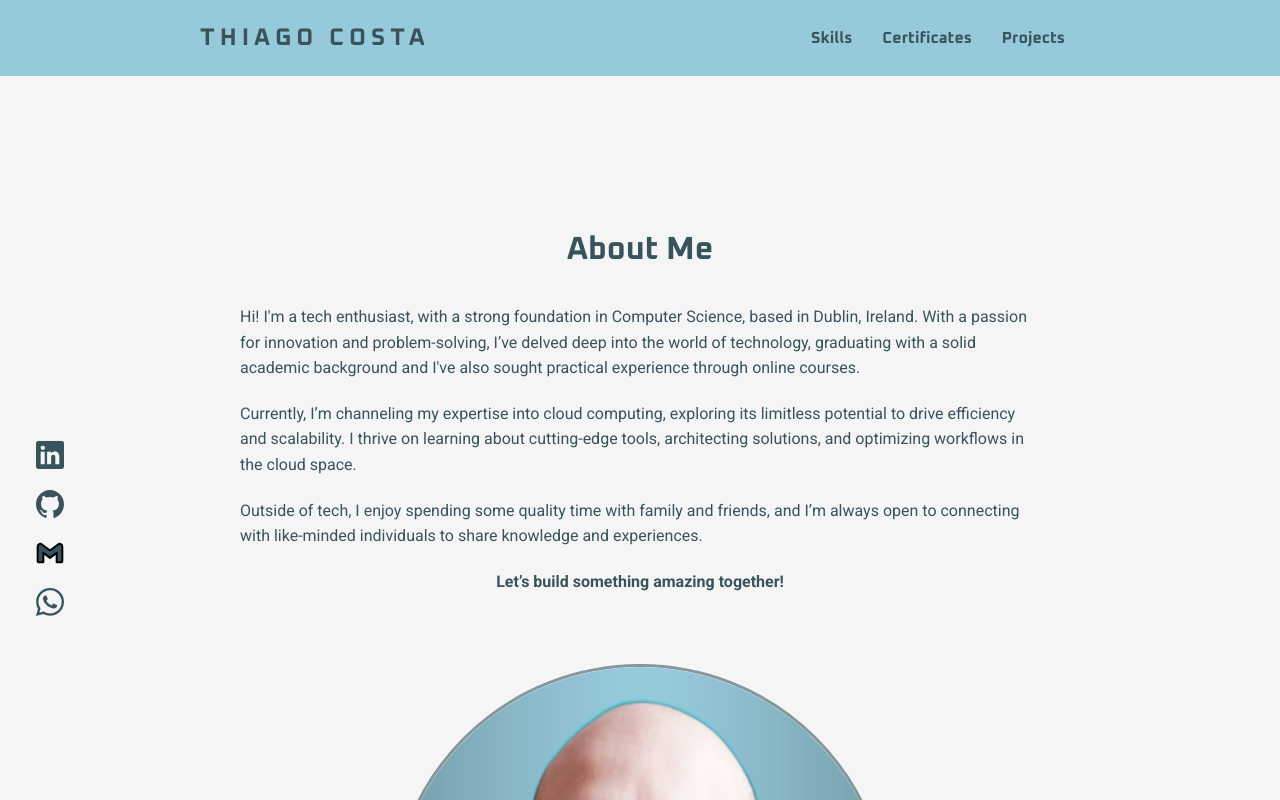
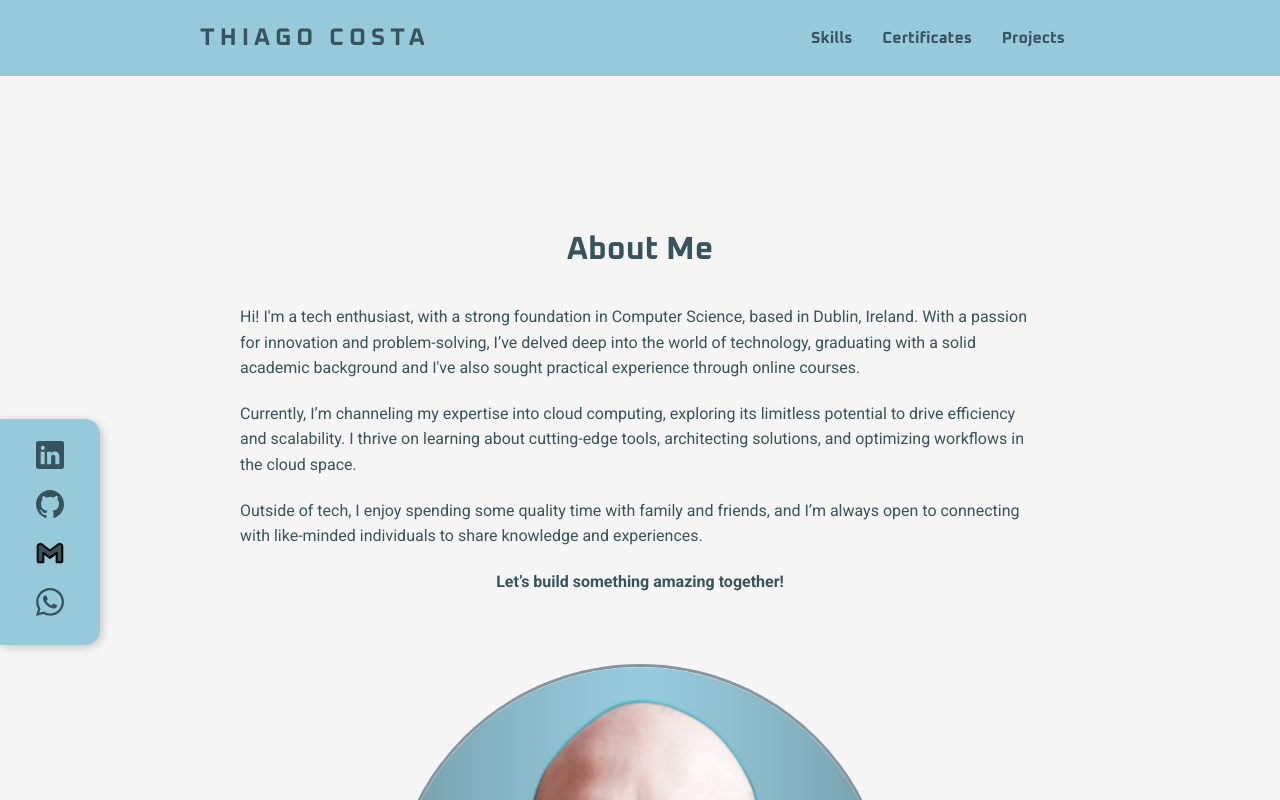
Before and after one commit to Thiagoocosta86/my-portfolio, a React (Create React App) app: page / in a window 1280 px wide. Shown: the top 800 px of the page. Built offline with nearby package versions, Linux system fonts and the light colour scheme.

Commit message:
1- just restyled the contact links.

```diff
--- a/src/style.css
+++ b/src/style.css
@@ -540,8 +540,9 @@ main {
   left: 0; /* Align it to the left */
   width: 100px; /* Set an appropriate width */
   padding: 20px; /* Add some padding */
-  background-color: #F5F5F5; /* Background color matching your theme */
-
+  background-color: #96CADB; /* Background color matching your theme */
+  box-shadow: 2px 2px 10px rgba(0, 0, 0, 0.2);
+  border-radius: 0px 15px 15px 0px;
   animation: float 4s ease-in-out infinite; /* Add a floating animation */
 
 }
```
